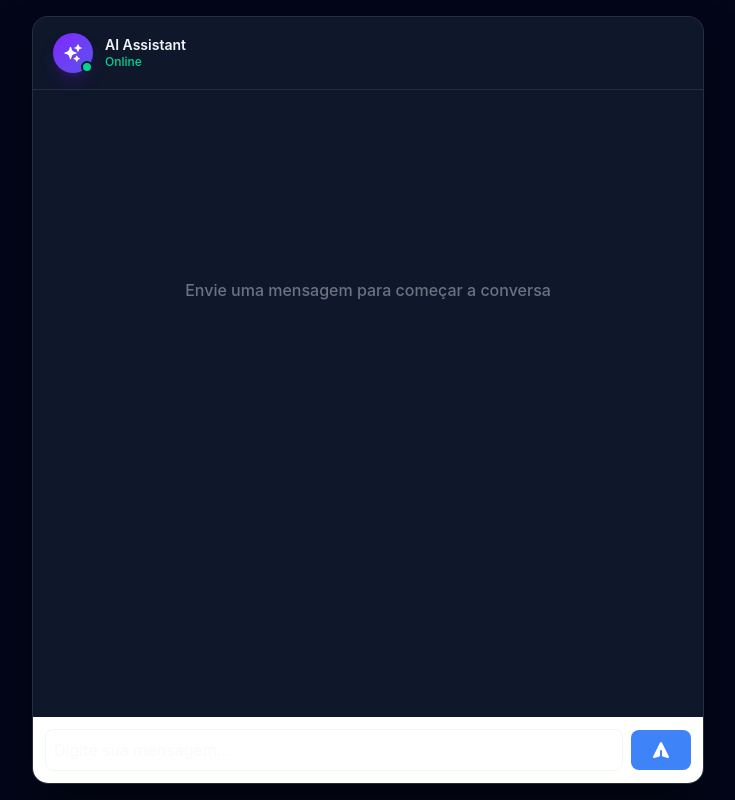
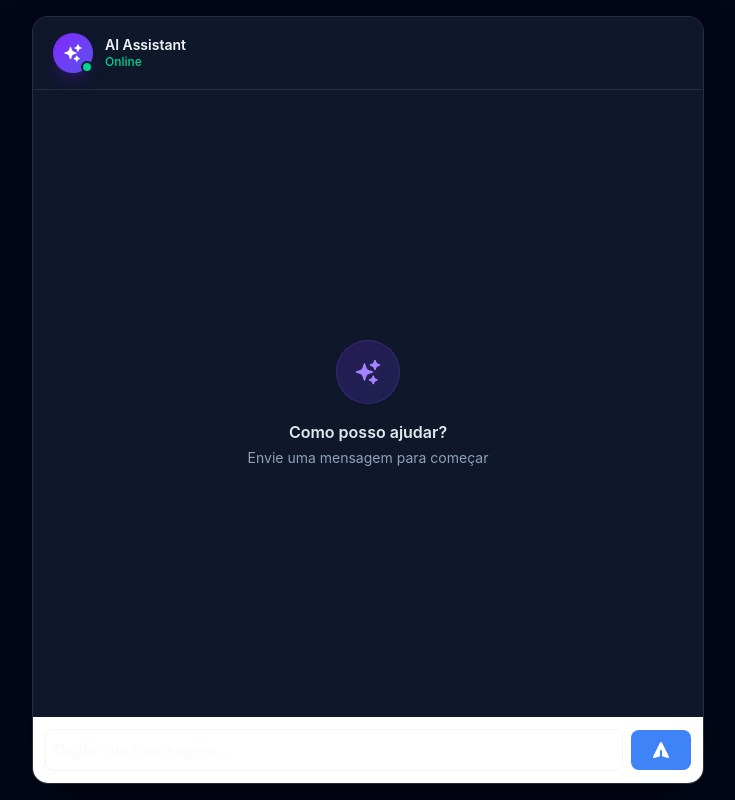
Before and after one commit to venturelli-91/chatbot_AI, a Next.js app: page / in a window 1280 px wide. Shown: the whole page, without its empty margins (272-1007 px from the left). Built offline with nearby package versions, Linux system fonts and the light colour scheme.

Commit message:
style: redesign ChatHistory — dark theme, empty state with icon, gap layout

```diff
--- a/src/components/ChatHistory.tsx
+++ b/src/components/ChatHistory.tsx
@@ -1,8 +1,7 @@
 import { useRef, useEffect } from "react";
 import { useChatStore } from "../store/chatStore";
 import ChatMessage from "./ChatMessage";
-import { Alert } from "flowbite-react";
-import { HiInformationCircle } from "react-icons/hi";
+import { HiSparkles } from "react-icons/hi2";
 
 const ChatHistory = () => {
 	const { messages, error } = useChatStore();
@@ -13,15 +12,21 @@ const ChatHistory = () => {
 	}, [messages]);
 
 	return (
-		<div className="flex-1 overflow-y-auto px-4 py-4 h-[400px]">
+		<div className="flex flex-col min-h-full px-5 py-6">
 			{messages.length === 0 ? (
-				<div className="h-full flex flex-col items-center justify-center text-gray-500">
-					<p className="text-center font-medium">
-						Envie uma mensagem para começar a conversa
-					</p>
+				<div className="flex-1 flex flex-col items-center justify-center gap-4 text-slate-400 py-16">
+					<div className="w-16 h-16 rounded-full bg-linear-to-br from-violet-600/20 to-indigo-600/20 border border-violet-500/20 flex items-center justify-center">
+						<HiSparkles className="w-7 h-7 text-violet-400" />
+					</div>
+					<div className="text-center">
+						<p className="font-semibold text-slate-200 mb-1">
+							Como posso ajudar?
+						</p>
+						<p className="text-sm">Envie uma mensagem para começar</p>
+					</div>
 				</div>
 			) : (
-				<div className="space-y-3">
+				<div className="flex flex-col gap-5">
 					{messages.map((message) => (
 						<ChatMessage key={message.id} message={message} />
 					))}
@@ -29,12 +34,9 @@ const ChatHistory = () => {
 			)}
 
 			{error && (
-				<Alert
-					color="failure"
-					icon={HiInformationCircle}
-					className="mt-4">
-					<span className="font-medium">Erro!</span> {error}
-				</Alert>
+				<div className="mt-4 px-4 py-3 bg-red-500/10 border border-red-500/20 rounded-xl text-red-400 text-sm">
+					<span className="font-semibold">Erro:</span> {error}
+				</div>
 			)}
 
 			<div ref={messagesEndRef} />
```
